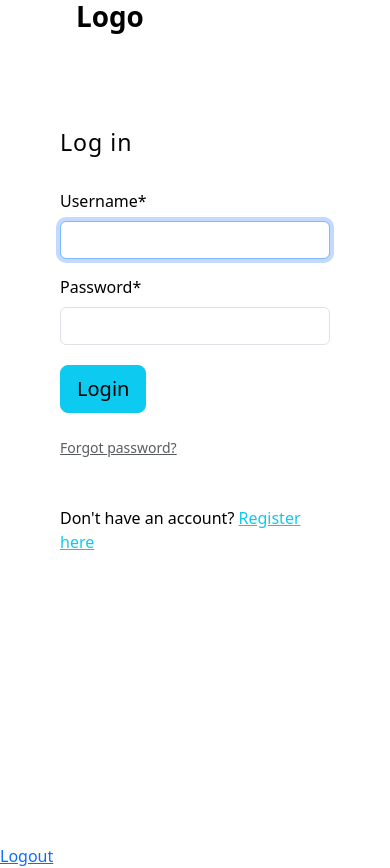
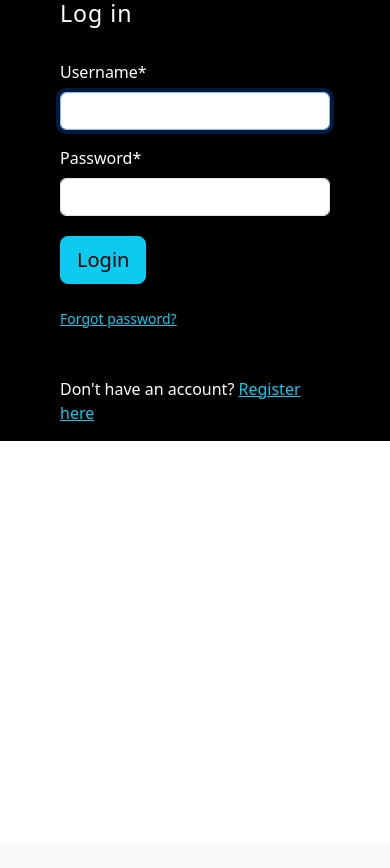
Before and after one commit to darinatic/CinemaBookingSystem, a Django app: page /login/ in a window 390 px wide. After the commit the page ends 441 px from the top, so only its background shows below. Run offline with Django 4.2, Linux system fonts and the light colour scheme; some libraries are stand-ins or nearby versions.

Commit message:
Changes the login website design

```diff
--- a/main/templates/main/base.html
+++ b/main/templates/main/base.html
@@ -16,9 +16,10 @@
 
     {% block content %}
         <h1>U are now log in</h1>
+        <a href="{% url 'logout' %}">Logout</a>
     {% endblock %}
 
-    <a href="{% url 'logout' %}">Logout</a>
+
 
 
     <script src="https://cdn.jsdelivr.net/npm/bootstrap@5.3.0-alpha3/dist/js/bootstrap.bundle.min.js" integrity="sha384-ENjdO4Dr2bkBIFxQpeoTz1HIcje39Wm4jDKdf19U8gI4ddQ3GYNS7NTKfAdVQSZe" crossorigin="anonymous"></script>
--- a/register/templates/registration/login.html
+++ b/register/templates/registration/login.html
@@ -22,21 +22,25 @@
                 height: 100%;
             }
         }
+        #login_side {
+            background-color: black;
+        }
+        .lgnform {
+            color: white;
+        }
+        a:any-link {
+            color: skyblue;
+        }
     </style>
     <!-- Section: Design Block -->
     <section class="vh-100">
         <div class="container-fluid">
             <div class="row">
-                <div class="col-sm-6 text-black">
+                <div id="login_side" class="col-sm-5 text-black">
 
-                    <div class="px-5 ms-xl-4">
-                        <i class="fas fa-crow fa-2x me-3 pt-5 mt-xl-4" style="color: #709085;"></i>
-                        <span class="h1 fw-bold mb-0">Logo</span>
-                    </div>
+                    <div class="d-flex align-items-center h-custom-2 px-5 ms-xl-4 pt-xl-0 mt-xl-n5">
 
-                    <div class="d-flex align-items-center h-custom-2 px-5 ms-xl-4 mt-5 pt-5 pt-xl-0 mt-xl-n5">
-
-                        <form style="width: 23rem;" method="post">
+                        <form style="width: 23rem;" method="post" class="lgnform">
                             {% csrf_token %}
                             <h3 class="fw-normal mb-3 pb-3" style="letter-spacing: 1px;">Log in</h3>
 
@@ -47,10 +51,10 @@
                             </div>
 
                             <p class="small mb-5 pb-lg-2">
-                                <a class="text-muted" href="#!">Forgot password?</a>
+                                <a class="link-info" href="#!">Forgot password?</a>
                             </p>
                             <p>Don't have an account?
-                                <a href="/register" class="link-info">Register here</a>
+                                <a href="/register" class="link-info" >Register here</a>
                             </p>
 
                         </form>
@@ -58,8 +62,8 @@
                     </div>
 
                 </div>
-                <div class="col-sm-6 px-0 d-none d-sm-block">
-                    <img src="https://mdbcdn.b-cdn.net/img/Photos/new-templates/bootstrap-login-form/img3.webp" alt="Login image" class="w-100 vh-100" style="object-fit: cover; object-position: left;"></div>
+                <div class="col-sm-7 px-0 d-none d-sm-block">
+                    <img src="https://prod-ripcut-delivery.disney-plus.net/v1/variant/disney/863E75A035911DBA10F8D7EE1E433A12A1BF4915670B66597AC31C585A291942/scale?width=1200&aspectRatio=1.78&format=jpeg" alt="Login image" class="w-100 vh-100" style="object-fit: cover; object-position: left;"></div>
                 </div>
             </div>
         </section>
```
